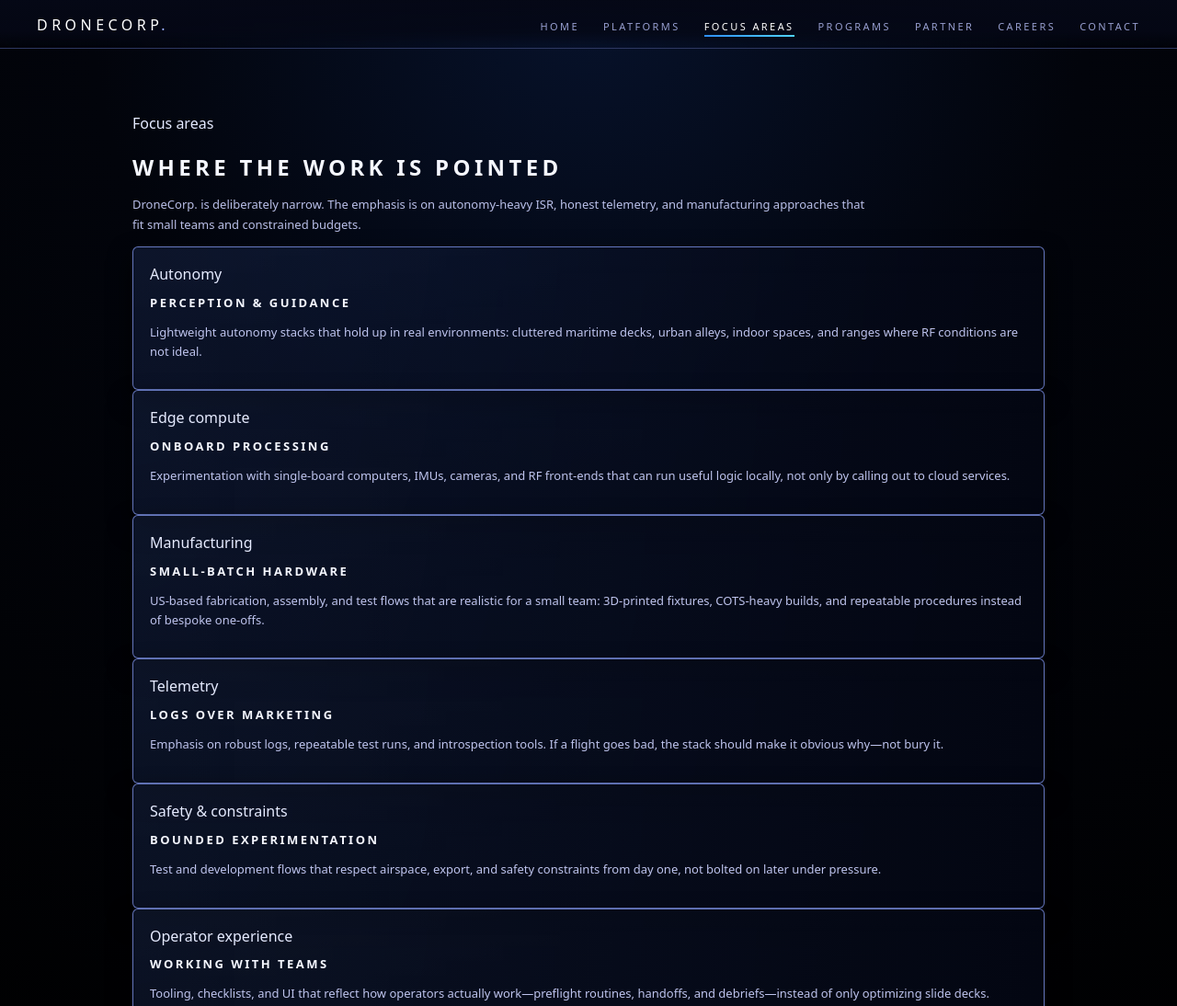
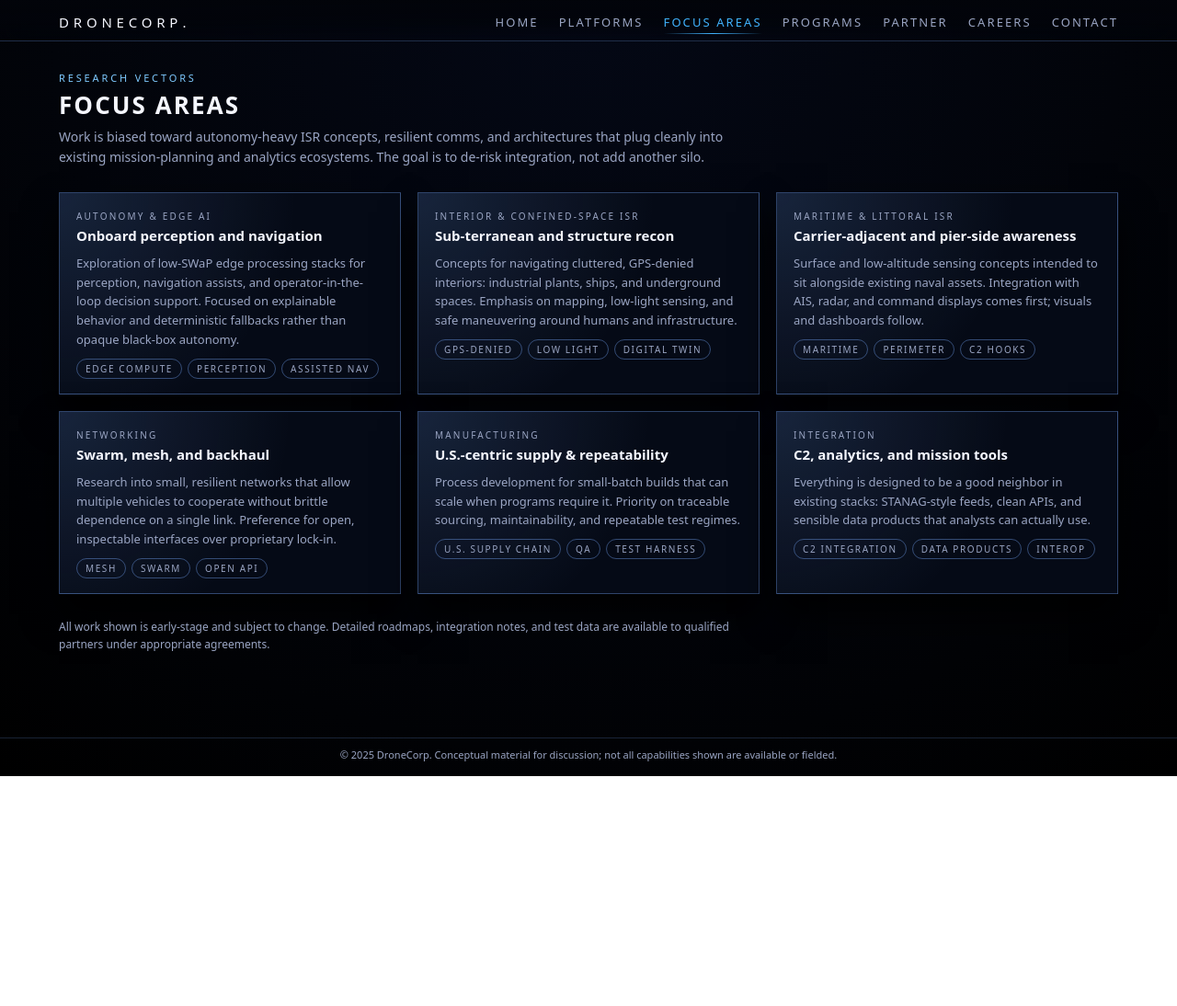
Before and after one commit to drewramirez41/dronecorp, a plain HTML site: page focus-areas.html in a window 1280 px wide. Shown: the top 1094 px of the page at 92% size. After the commit the page ends 844 px from the top, so only its background shows below. Drawn offline with Linux system fonts and the light colour scheme.

Commit message:
Update focus-areas.html

```diff
--- a/focus-areas.html
+++ b/focus-areas.html
@@ -1,17 +1,142 @@
 <!DOCTYPE html>
 <html lang="en">
 <head>
-    <meta charset="UTF-8">
-    <meta name="viewport" content="width=device-width, initial-scale=1.0">
-    <title>DroneCorp – Focus Areas</title>
-    <link rel="stylesheet" href="assets/style.css">
+  <meta charset="UTF-8" />
+  <meta name="viewport" content="width=device-width, initial-scale=1.0" />
+  <title>DroneCorp. – Focus Areas</title>
+
+  <style>
+    :root {
+      --bg-main:#02040a;
+      --panel:#050a16;
+      --border-soft:rgba(120,170,255,0.35);
+      --text-main:#f5f7ff;
+      --text-muted:#9aa5c3;
+      --accent:#7fcaff;
+      --accent-strong:#41b3ff;
+    }
+    *{box-sizing:border-box;}
+
+    html,body{
+      margin:0;padding:0;
+      min-height:100%;
+      font-family:system-ui,-apple-system,BlinkMacSystemFont,"Segoe UI",sans-serif;
+      background:radial-gradient(circle at top,#040815 0%,#02040a 55%,#000 100%);
+      color:var(--text-main);
+    }
+    a{color:inherit;text-decoration:none;}
+
+    /* NAV copied */
+    .nav-shell{
+      position:sticky;top:0;z-index:30;
+      backdrop-filter:blur(18px);
+      background:linear-gradient(to bottom,rgba(2,4,10,0.96),rgba(2,4,10,0.85),transparent);
+      border-bottom:1px solid rgba(120,170,255,0.25);
+    }
+    .nav-inner{
+      max-width:1200px;margin:0 auto;
+      padding:14px 24px 10px;
+      display:flex;align-items:center;justify-content:space-between;
+    }
+    .brand{
+      display:inline-flex;align-items:baseline;gap:2px;
+      font-size:15px;letter-spacing:0.32em;
+      text-transform:uppercase;font-weight:520;
+      color:var(--text-main);white-space:nowrap;
+    }
+    .brand .dot{letter-spacing:0;transform:translateX(-0.12em);}
+    nav ul{
+      list-style:none;display:flex;gap:22px;
+      margin:0;padding:0;
+      font-size:13px;letter-spacing:0.16em;text-transform:uppercase;
+    }
+    nav a{
+      color:var(--text-muted);
+      position:relative;padding-bottom:4px;
+      transition:color .18s ease;
+    }
+    nav a::after{
+      content:"";position:absolute;left:0;right:0;bottom:0;
+      height:1px;transform:scaleX(0);transform-origin:center;
+      background:linear-gradient(90deg,transparent,var(--accent-strong),transparent);
+      transition:transform .18s ease;
+    }
+    nav a:hover{color:var(--accent);}
+    nav a:hover::after,
+    nav a.active::after{transform:scaleX(1);}
+    nav a.active{color:var(--accent-strong);}
+
+    .page-shell{
+      max-width:1200px;margin:32px auto 40px;
+      padding:0 24px 40px;
+    }
+    .page-kicker{
+      font-size:11px;letter-spacing:0.26em;text-transform:uppercase;
+      color:var(--accent);margin-bottom:4px;
+    }
+    h1{
+      margin:0 0 6px;font-size:26px;font-weight:560;
+      letter-spacing:0.08em;text-transform:uppercase;
+    }
+    .page-subtitle{
+      margin:0 0 26px;font-size:14px;color:var(--text-muted);
+      max-width:760px;line-height:1.6;
+    }
+
+    .focus-grid{
+      display:grid;
+      grid-template-columns:repeat(3,minmax(0,1fr));
+      gap:18px;
+      margin-bottom:26px;
+    }
+    .focus-card{
+      border:1px solid var(--border-soft);
+      background:radial-gradient(circle at top left,rgba(120,170,255,0.16),transparent 60%),var(--panel);
+      padding:18px 18px 16px;
+      box-shadow:0 22px 36px rgba(0,0,0,0.88);
+    }
+    .focus-kicker{
+      font-size:10px;letter-spacing:0.22em;text-transform:uppercase;
+      color:var(--text-muted);margin-bottom:4px;
+    }
+    .focus-card h2{
+      margin:0 0 10px;font-size:15px;
+    }
+    .focus-card p{
+      margin:0 0 10px;font-size:13px;color:var(--text-muted);line-height:1.6;
+    }
+    .pill-row{
+      display:flex;flex-wrap:wrap;gap:6px;margin-top:4px;
+    }
+    .pill{
+      border-radius:999px;border:1px solid rgba(120,170,255,0.4);
+      padding:3px 9px 3px;font-size:10px;
+      letter-spacing:0.16em;text-transform:uppercase;color:var(--text-muted);
+    }
+
+    .note{
+      font-size:12px;color:var(--text-muted);max-width:780px;line-height:1.6;
+    }
+
+    footer{
+      border-top:1px solid rgba(120,170,255,0.2);
+      font-size:11px;color:var(--text-muted);
+      text-align:center;padding:10px 24px 16px;margin-top:30px;
+    }
+
+    @media(max-width:1000px){.focus-grid{grid-template-columns:repeat(2,minmax(0,1fr));}}
+    @media(max-width:720px){
+      .page-shell{padding-inline:16px;}
+      .focus-grid{grid-template-columns:1fr;}
+    }
+  </style>
 </head>
 <body>
-<div class="page">
-    <header class="navbar">
-        <div class="navbar-brand">DRONECORP<span class="navbar-dot">.</span></div>
+<header class="nav-shell">
+  <div class="nav-inner">
+    <a href="index.html" class="brand"><span>DRONECORP</span><span class="dot">.</span></a>
     <nav>
-            <ul class="nav-links">
+      <ul>
         <li><a href="index.html">Home</a></li>
         <li><a href="platforms.html">Platforms</a></li>
         <li><a href="focus-areas.html" class="active">Focus Areas</a></li>
@@ -21,80 +146,113 @@
         <li><a href="contact.html">Contact</a></li>
       </ul>
     </nav>
+  </div>
 </header>
 
-    <main class="main">
-        <section class="section">
-            <div class="section-narrow">
-                <div class="section-title-kicker">Focus areas</div>
-                <h1 class="section-title">Where the work is pointed</h1>
-                <p class="section-body">
-                    DroneCorp. is deliberately narrow. The emphasis is on autonomy-heavy ISR, honest telemetry, and
-                    manufacturing approaches that fit small teams and constrained budgets.
+<main class="page-shell">
+  <div class="page-kicker">Research vectors</div>
+  <h1>Focus areas</h1>
+  <p class="page-subtitle">
+    Work is biased toward autonomy-heavy ISR concepts, resilient comms, and architectures that plug cleanly into
+    existing mission-planning and analytics ecosystems. The goal is to de-risk integration, not add another silo.
   </p>
 
-                <div class="card-grid">
-                    <article class="card">
-                        <div class="card-kicker">Autonomy</div>
-                        <h2 class="card-title">Perception & guidance</h2>
-                        <p class="card-body">
-                            Lightweight autonomy stacks that hold up in real environments: cluttered maritime decks,
-                            urban alleys, indoor spaces, and ranges where RF conditions are not ideal.
+  <section class="focus-grid">
+    <article class="focus-card">
+      <div class="focus-kicker">Autonomy &amp; edge AI</div>
+      <h2>Onboard perception and navigation</h2>
+      <p>
+        Exploration of low-SWaP edge processing stacks for perception, navigation assists, and operator-in-the-loop
+        decision support. Focused on explainable behavior and deterministic fallbacks rather than opaque black-box
+        autonomy.
       </p>
+      <div class="pill-row">
+        <span class="pill">Edge compute</span>
+        <span class="pill">Perception</span>
+        <span class="pill">Assisted nav</span>
+      </div>
     </article>
 
-                    <article class="card">
-                        <div class="card-kicker">Edge compute</div>
-                        <h2 class="card-title">Onboard processing</h2>
-                        <p class="card-body">
-                            Experimentation with single-board computers, IMUs, cameras, and RF front-ends that
-                            can run useful logic locally, not only by calling out to cloud services.
+    <article class="focus-card">
+      <div class="focus-kicker">Interior &amp; confined-space ISR</div>
+      <h2>Sub-terranean and structure recon</h2>
+      <p>
+        Concepts for navigating cluttered, GPS-denied interiors: industrial plants, ships, and underground spaces.
+        Emphasis on mapping, low-light sensing, and safe maneuvering around humans and infrastructure.
       </p>
+      <div class="pill-row">
+        <span class="pill">GPS-denied</span>
+        <span class="pill">Low light</span>
+        <span class="pill">Digital twin</span>
+      </div>
     </article>
 
-                    <article class="card">
-                        <div class="card-kicker">Manufacturing</div>
-                        <h2 class="card-title">Small-batch hardware</h2>
-                        <p class="card-body">
-                            US-based fabrication, assembly, and test flows that are realistic for a small team:
-                            3D-printed fixtures, COTS-heavy builds, and repeatable procedures instead of bespoke one-offs.
+    <article class="focus-card">
+      <div class="focus-kicker">Maritime &amp; littoral ISR</div>
+      <h2>Carrier-adjacent and pier-side awareness</h2>
+      <p>
+        Surface and low-altitude sensing concepts intended to sit alongside existing naval assets. Integration with
+        AIS, radar, and command displays comes first; visuals and dashboards follow.
       </p>
+      <div class="pill-row">
+        <span class="pill">Maritime</span>
+        <span class="pill">Perimeter</span>
+        <span class="pill">C2 hooks</span>
+      </div>
     </article>
 
-                    <article class="card">
-                        <div class="card-kicker">Telemetry</div>
-                        <h2 class="card-title">Logs over marketing</h2>
-                        <p class="card-body">
-                            Emphasis on robust logs, repeatable test runs, and introspection tools. If a flight goes bad,
-                            the stack should make it obvious why—not bury it.
+    <article class="focus-card">
+      <div class="focus-kicker">Networking</div>
+      <h2>Swarm, mesh, and backhaul</h2>
+      <p>
+        Research into small, resilient networks that allow multiple vehicles to cooperate without brittle dependence
+        on a single link. Preference for open, inspectable interfaces over proprietary lock-in.
       </p>
+      <div class="pill-row">
+        <span class="pill">Mesh</span>
+        <span class="pill">Swarm</span>
+        <span class="pill">Open API</span>
+      </div>
     </article>
 
-                    <article class="card">
-                        <div class="card-kicker">Safety & constraints</div>
-                        <h2 class="card-title">Bounded experimentation</h2>
-                        <p class="card-body">
-                            Test and development flows that respect airspace, export, and safety constraints from day
-                            one, not bolted on later under pressure.
+    <article class="focus-card">
+      <div class="focus-kicker">Manufacturing</div>
+      <h2>U.S.-centric supply &amp; repeatability</h2>
+      <p>
+        Process development for small-batch builds that can scale when programs require it. Priority on traceable
+        sourcing, maintainability, and repeatable test regimes.
       </p>
+      <div class="pill-row">
+        <span class="pill">U.S. supply chain</span>
+        <span class="pill">QA</span>
+        <span class="pill">Test harness</span>
+      </div>
     </article>
 
-                    <article class="card">
-                        <div class="card-kicker">Operator experience</div>
-                        <h2 class="card-title">Working with teams</h2>
-                        <p class="card-body">
-                            Tooling, checklists, and UI that reflect how operators actually work—preflight routines,
-                            handoffs, and debriefs—instead of only optimizing slide decks.
+    <article class="focus-card">
+      <div class="focus-kicker">Integration</div>
+      <h2>C2, analytics, and mission tools</h2>
+      <p>
+        Everything is designed to be a good neighbor in existing stacks: STANAG-style feeds, clean APIs, and
+        sensible data products that analysts can actually use.
       </p>
+      <div class="pill-row">
+        <span class="pill">C2 integration</span>
+        <span class="pill">Data products</span>
+        <span class="pill">Interop</span>
+      </div>
     </article>
-                </div>
-            </div>
   </section>
+
+  <p class="note">
+    All work shown is early-stage and subject to change. Detailed roadmaps, integration notes, and test data are
+    available to qualified partners under appropriate agreements.
+  </p>
 </main>
 
-    <footer class="footer">
-        © 2025 DroneCorp. Conceptual material for discussion; not all capabilities are available or fielded.
+<footer>
+  © <span id="year"></span> DroneCorp. Conceptual material for discussion; not all capabilities shown are available or fielded.
 </footer>
-</div>
+<script>document.getElementById("year").textContent=new Date().getFullYear();</script>
 </body>
 </html>
```
Lines whose indentation alone changed are shown as unchanged.
